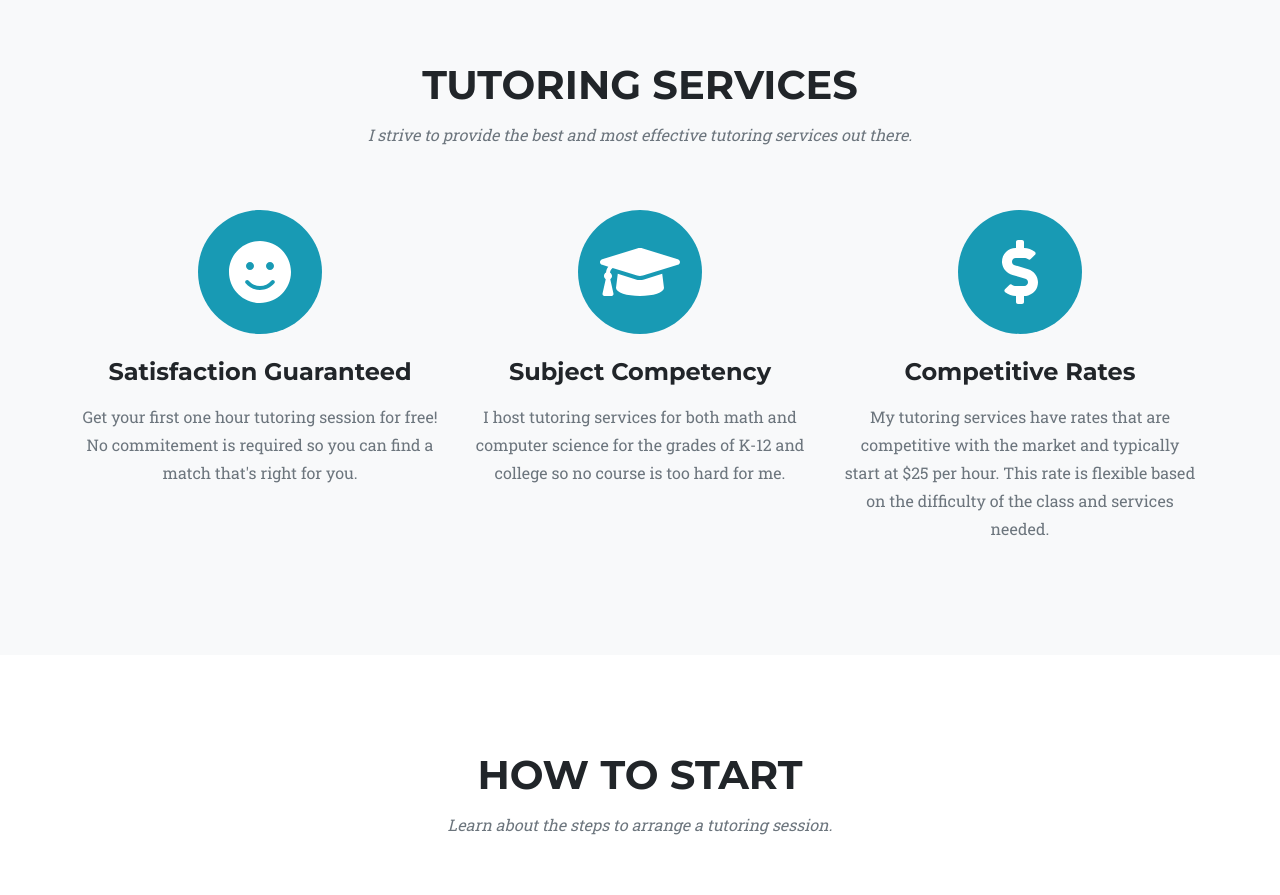
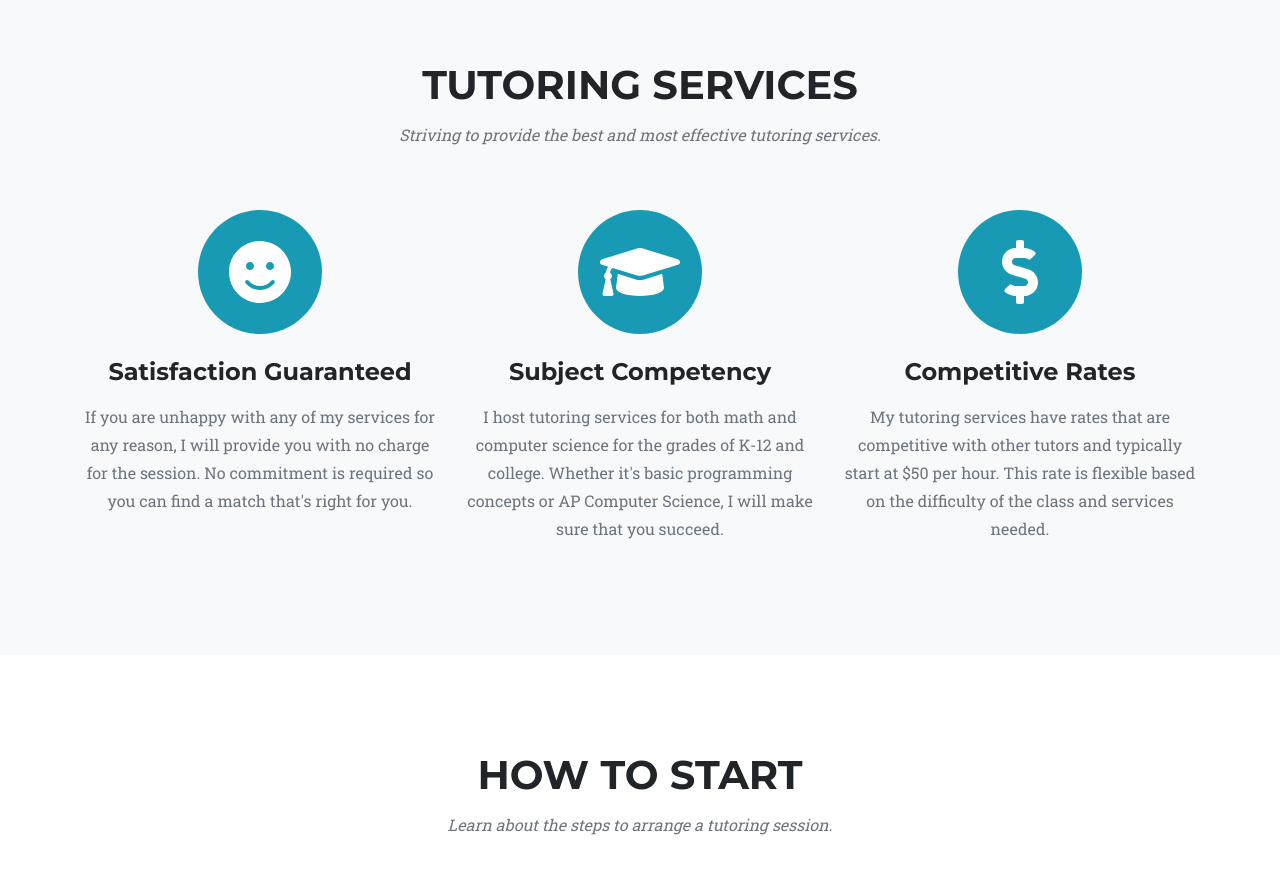
Before and after one commit to the-jaluxe/accel_tutors, a plain HTML site: page public/index.html in a window 1280 px wide. Shown: the part 780-1675 px from the top of the page. Drawn offline with nearby package versions, Linux system fonts and the light colour scheme.

Commit message:
Changed text

```diff
--- a/public/index.html
+++ b/public/index.html
@@ -70,8 +70,7 @@
         <div class="text-center">
           <h2 class="section-heading text-uppercase">Tutoring Services</h2>
           <h3 class="section-subheading text-muted">
-            I strive to provide the best and most effective tutoring services
-            out there.
+            Striving to provide the best and most effective tutoring services.
           </h3>
         </div>
         <div class="row text-center">
@@ -82,7 +81,8 @@
             </span>
             <h4 class="my-3">Satisfaction Guaranteed</h4>
             <p class="text-muted">
-              Get your first one hour tutoring session for free! No commitement
+              If you are unhappy with any of my services for any reason, I will
+              provide you with no charge for the session. No commitment
               is required so you can find a match that's right for you.
             </p>
           </div>
@@ -94,7 +94,8 @@
             <h4 class="my-3">Subject Competency</h4>
             <p class="text-muted">
               I host tutoring services for both math and computer science for
-              the grades of K-12 and college so no course is too hard for me.
+              the grades of K-12 and college. Whether it's basic programming concepts
+              or AP Computer Science, I will make sure that you succeed.
             </p>
           </div>
           <div class="col-md-4">
@@ -104,8 +105,8 @@
             </span>
             <h4 class="my-3">Competitive Rates</h4>
             <p class="text-muted">
-              My tutoring services have rates that are competitive with the
-              market and typically start at $25 per hour. This rate is flexible
+              My tutoring services have rates that are competitive with other tutors
+              and typically start at $50 per hour. This rate is flexible
               based on the difficulty of the class and services needed.
             </p>
           </div>
```
Also changed, not shown: public/js/scripts.js (+4 -7 lines), public/css/styles.css, 1 other file.
